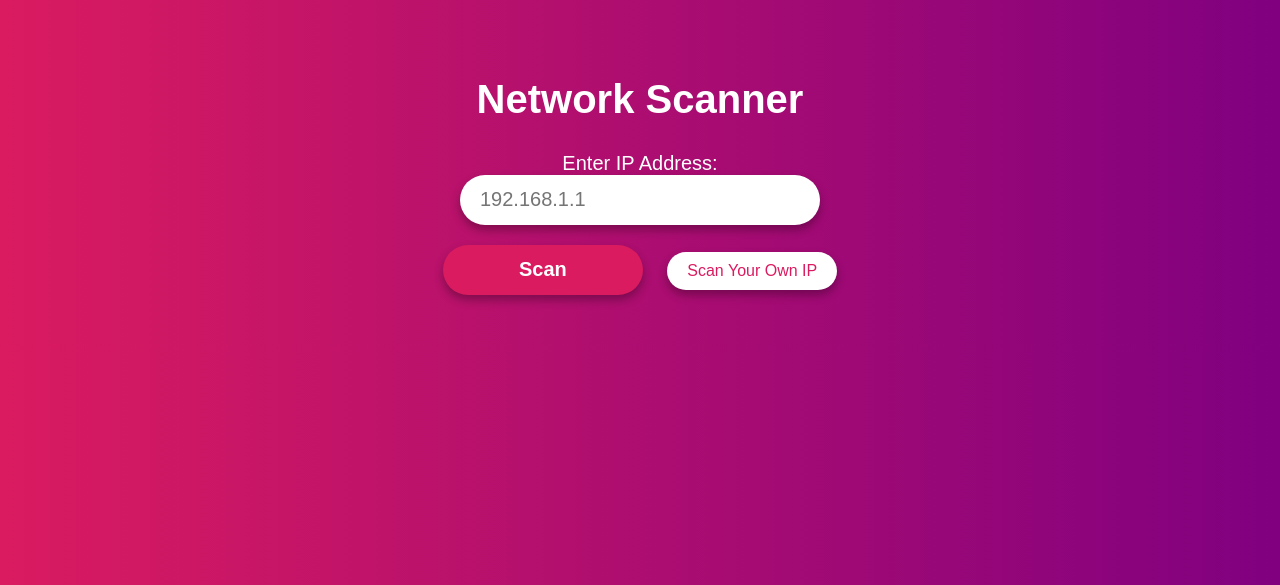
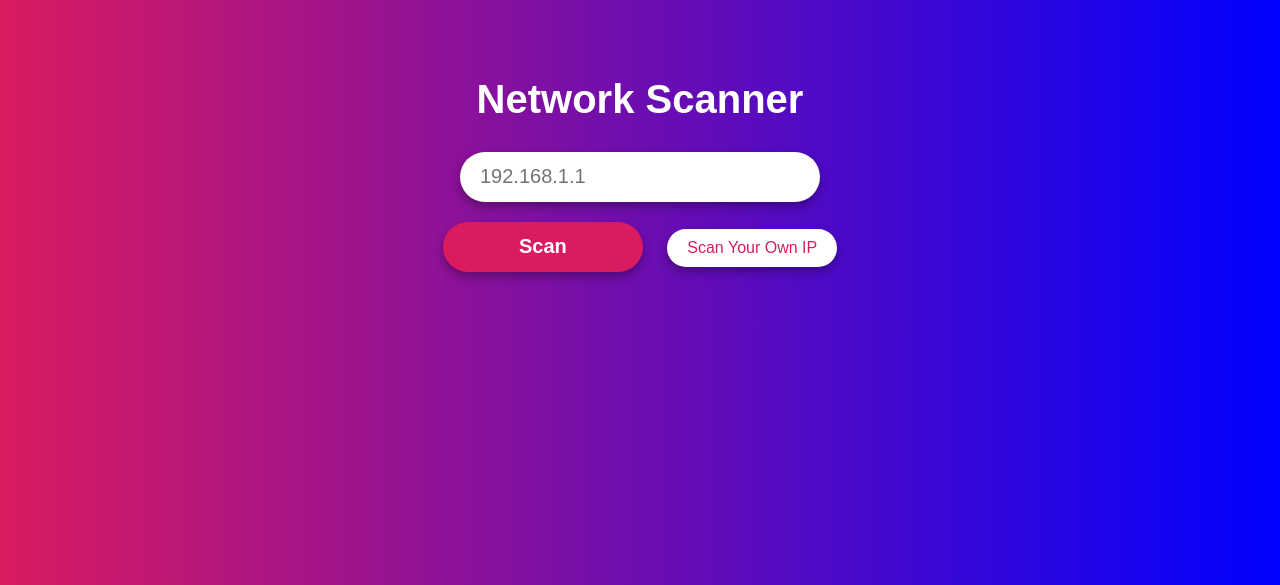
Before and after one commit to Dksie09/NetScan, a Flask app: page / in a window 1280 px wide. Shown: the top 585 px of the page. Run offline with Flask 3, Linux system fonts and the light colour scheme.

Commit message:
updated files

```diff
--- a/main_ui.py
+++ b/main_ui.py
@@ -6,9 +6,6 @@ app = Flask(__name__)
 def home():
     return render_template("homepage.html")
 
-@app.route("/about")
-def about():
-    return "<h1 style='color:yellow'>yay</h1>"
 
 if __name__ == "__main__":
     app.run(debug=True)
--- a/templates/homepage.html
+++ b/templates/homepage.html
@@ -6,7 +6,7 @@
 		body {
 			margin: 0;
 			padding: 0;
-			background: linear-gradient(to right, #da1b60, purple);
+			background: linear-gradient(to right, #da1b60, blue);
 			font-family: Arial, sans-serif;
 		}
 		.container {
@@ -54,7 +54,7 @@
 	<div class="container">
 		<h1>Network Scanner</h1>
 		<form>
-			<label for="ip-address" style="color: #fff; font-size: 20px;">Enter IP Address:</label><br>
+			<!-- <label for="ip-address" style="color: #fff; font-size: 20px;">Enter IP Address:</label><br> -->
 			<input type="text" id="ip-address" name="ip-address" placeholder="192.168.1.1"><br>
 			<input type="submit" value="Scan">
 			<button onclick="autoFill()" style="background-color: #fff; color: #da1b60; font-size: 16px; border: none; border-radius: 25px; padding: 10px 20px; margin-left: 20px; box-shadow: 0 5px 10px rgba(0,0,0,0.3); cursor: pointer; transition: background-color 0.5s ease;">Scan Your Own IP</button>
```
